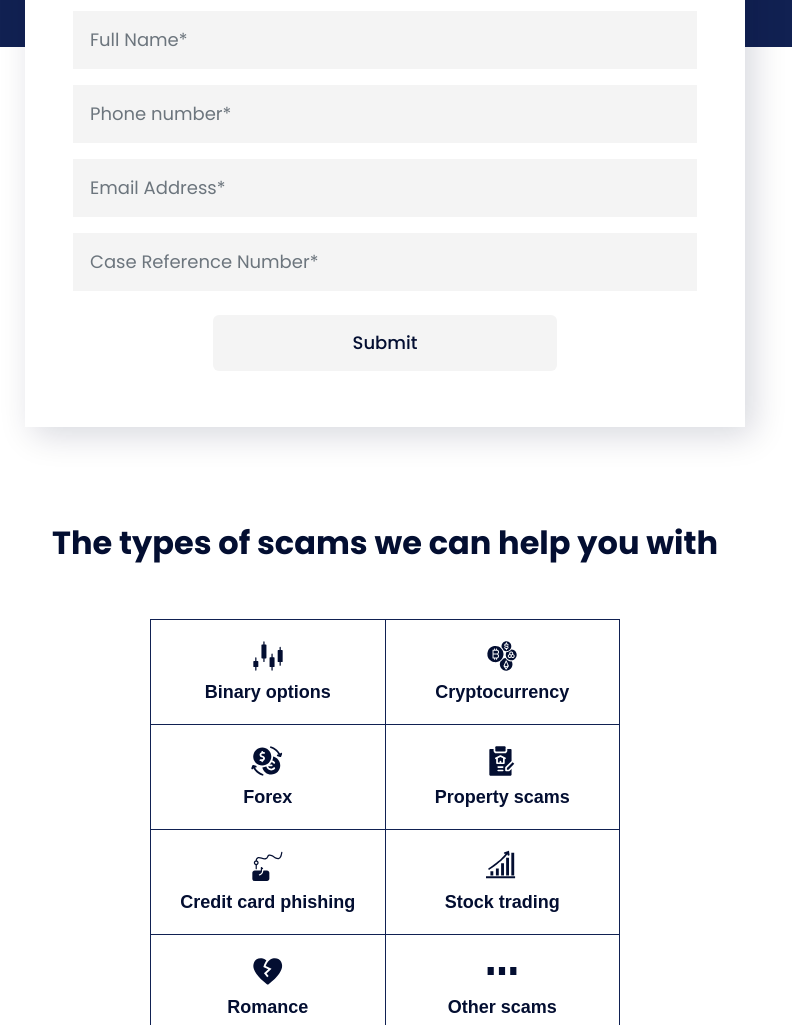
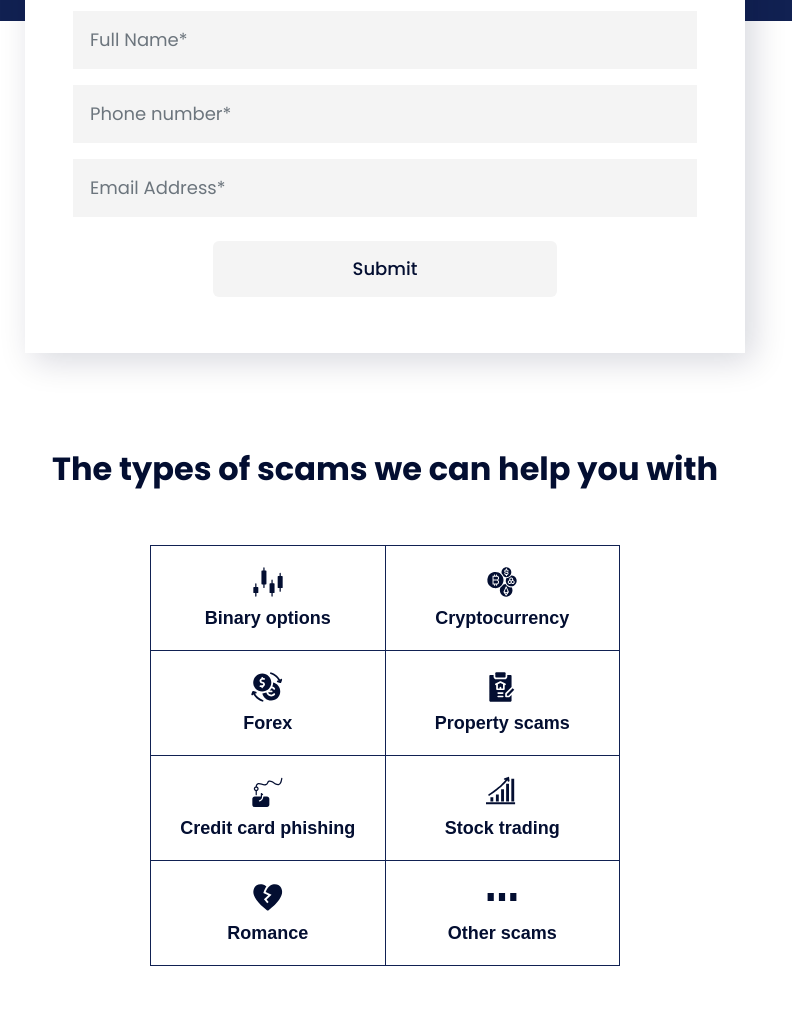
Before and after one commit to pbsnow-dev/pbsnow-dev.github.io, a plain HTML site: page index.html in a window 1280 px wide. Shown: the part 1022-2047 px from the top of the page, without its empty margins (255-1047 px from the left). Drawn offline with nearby package versions, Linux system fonts and the light colour scheme.

Commit message:
Update index.html

```diff
--- a/index.html
+++ b/index.html
@@ -101,9 +101,6 @@ height="0" width="0" style="display: none;visibility: hidden;"></iframe></noscri
                 <div class="formMain_emailArea form-group" style="padding: 8px;">
                     <div class="FloatingInput_floatContainer__aFf3j"><input type="email" id="form_email" class="form-control" maxlength="64" name="fEmail" value="" placeholder="Email Address*" required="required" data-error=""></div>
                 </div>
-                <div class="formMain_casenumArea form-group" style="padding: 8px;">
-                    <div class="FloatingInput_floatContainer__aFf3j"><input type="number" id="form_case" class="form-control" maxlength="6" name="fCase" value="" placeholder="Case Reference Number*" min="1" max="999999" required="required" data-error="Please enter your case reference number"></div>
-                </div>
                 <div class="formMain_rowSubmit__3BA7X form-group" style="padding: 16px;"><button class="form-control basicButton_basicButtonYellow___CF4F basicButton_basicButtonFull___Pvji basicButton_basicButton__z5CB_" type="submit">Submit</button></div>
             </form>
         </div>
```
